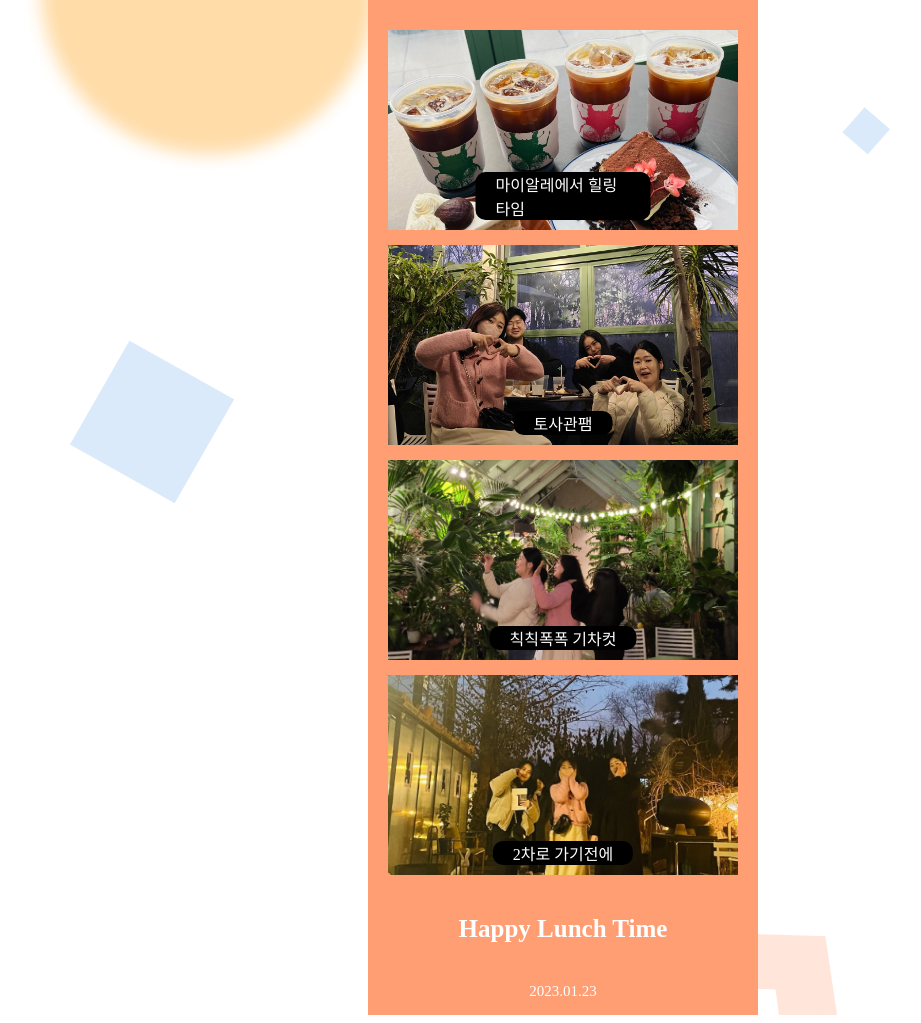
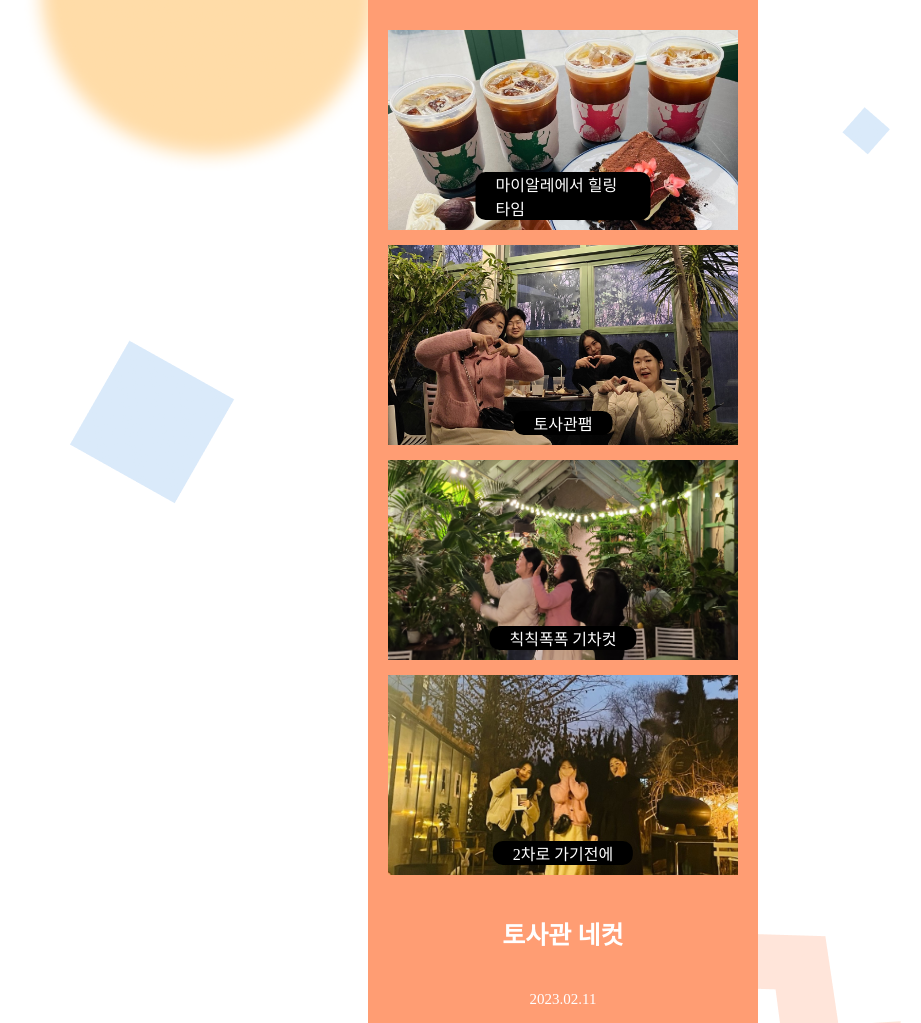
Before and after one commit to minakim22/tosagwanfam_cone, a plain HTML site: page index.html in a window 1280 px wide. Shown: the whole page, without its empty margins (77-998 px from the left). Drawn offline with Linux system fonts and the light colour scheme; a web font is replaced by a local one.

Commit message:
Update index.html

```diff
--- a/index.html
+++ b/index.html
@@ -118,8 +118,8 @@
         </div>
       </div>
       <div class="footer">
-        <p class="f-title">Happy Lunch Time</p>
-        <p class="f-date">2023.01.23</p>
+        <p class="f-title">토사관 네컷</p>
+        <p class="f-date">2023.02.11</p>
       </div>
     </div>
   </body>
```
